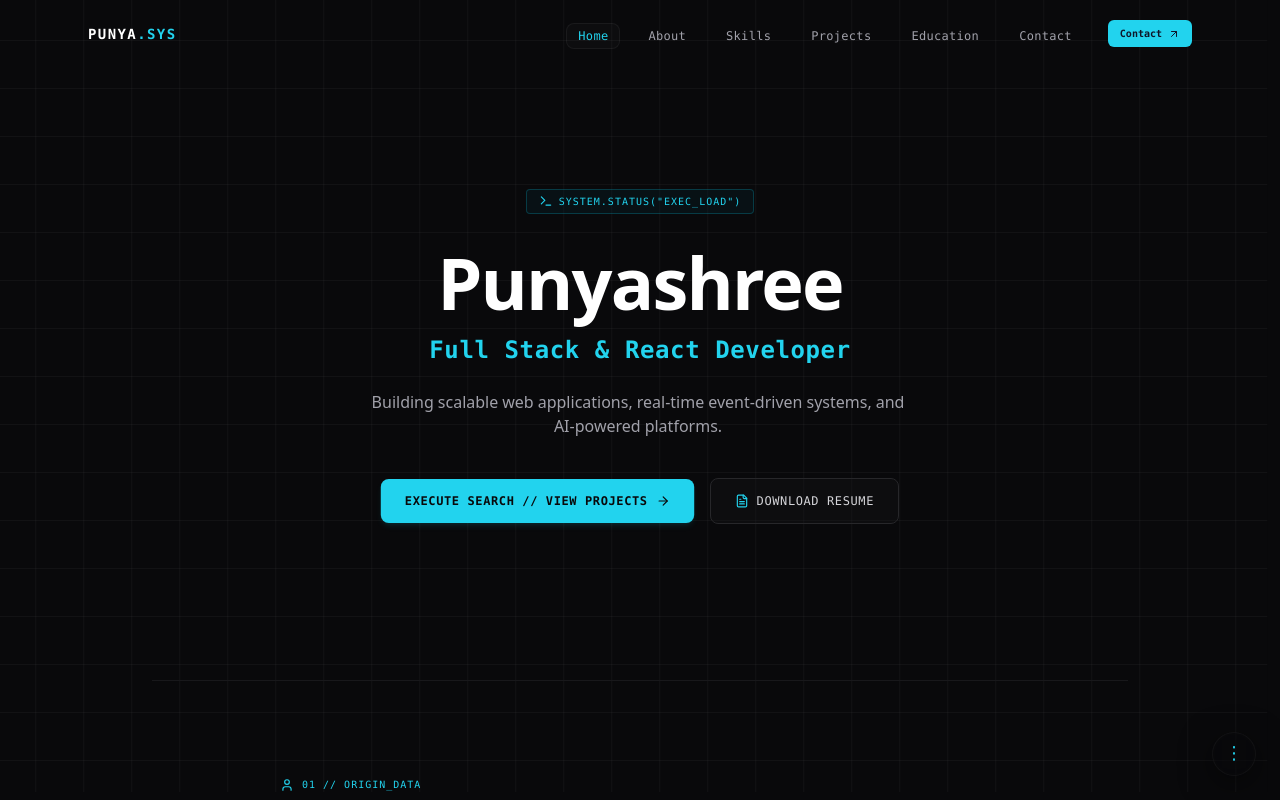
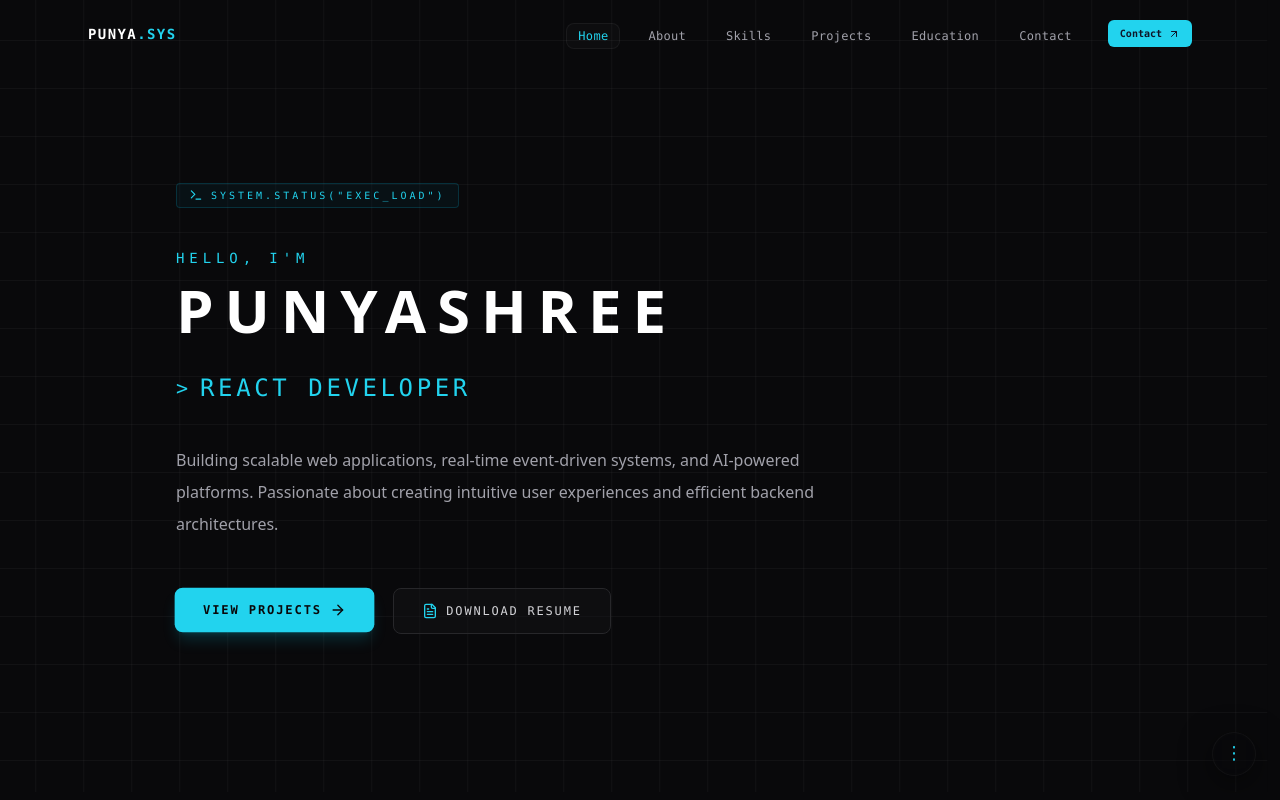
Before and after one commit to Punyashree-4143/Personal-Portfolio, a React (Vite) app: page / in a window 1280 px wide. Shown: the top 800 px of the page. Built offline with nearby package versions, Linux system fonts and the light colour scheme.

Commit message:
Update portfolio UI and hero section

```diff
--- a/src/components/Hero.jsx
+++ b/src/components/Hero.jsx
@@ -1,11 +1,13 @@
-import React from 'react';
-import { motion } from 'framer-motion';
-import { Terminal, FileText, ArrowRight } from 'lucide-react';
+import React, { useEffect, useState } from "react";
+import { motion, AnimatePresence } from "framer-motion";
+import { Terminal, FileText, ArrowRight } from "lucide-react";
 
 export default function Hero() {
   const handleScrollToProjects = (e) => {
     e.preventDefault();
-    const element = document.getElementById('projects');
+
+    const element = document.getElementById("projects");
+
     if (element) {
       const offset = 80;
       const bodyRect = document.body.getBoundingClientRect().top;
@@ -15,83 +17,137 @@ export default function Hero() {
 
       window.scrollTo({
         top: offsetPosition,
-        behavior: 'smooth'
+        behavior: "smooth",
       });
     }
   };
 
+  const roles = [
+    "Full Stack Developer",
+    "Backend Developer",
+    "React Developer",
+    "AI / ML Enthusiast",
+  ];
+
+  const [currentRole, setCurrentRole] = useState(0);
+
+  useEffect(() => {
+    const interval = setInterval(() => {
+      setCurrentRole((prev) => (prev + 1) % roles.length);
+    }, 2500);
+
+    return () => clearInterval(interval);
+  }, []);
+
   const containerVariants = {
-    hidden: { opacity: 0 },
+    hidden: {
+      opacity: 0,
+    },
     visible: {
       opacity: 1,
       transition: {
         staggerChildren: 0.15,
-        delayChildren: 0.1
-      }
-    }
+        delayChildren: 0.15,
+      },
+    },
   };
 
   const childVariants = {
-    hidden: { opacity: 0, y: 20 },
+    hidden: {
+      opacity: 0,
+      y: 25,
+    },
     visible: {
       opacity: 1,
       y: 0,
-      transition: { type: 'spring', stiffness: 100, damping: 15 }
-    }
+      transition: {
+        type: "spring",
+        stiffness: 90,
+        damping: 15,
+      },
+    },
   };
 
-  // Splitting words for pitch reveal
-  const pitchText = "Building scalable web applications, real-time event-driven systems, and AI-powered platforms.";
+  const pitchText =
+    "Building scalable web applications, real-time event-driven systems, and AI-powered platforms. Passionate about creating intuitive user experiences and efficient backend architectures.";
+
   const pitchWords = pitchText.split(" ");
 
   return (
     <section
       id="home"
-      className="relative min-h-[85vh] flex items-center justify-center pt-24 pb-16 overflow-hidden"
+      className="relative min-h-screen flex items-center pt-24 pb-20"
     >
       <motion.div
         variants={containerVariants}
         initial="hidden"
         animate="visible"
-        className="max-w-4xl mx-auto px-6 text-center z-10 relative"
+        className="max-w-6xl mx-auto w-full px-6 relative z-10"
       >
-        {/* Monospace Code Label */}
+        {/* Terminal Badge */}
         <motion.div
           variants={childVariants}
-          className="inline-flex items-center gap-1.5 px-3 py-1 rounded border border-cyan-500/25 bg-cyan-950/20 text-cyan-400 text-[10px] font-mono tracking-widest uppercase mb-8"
+          className="inline-flex items-center gap-2 px-3 py-1 rounded border border-cyan-500/20 bg-cyan-950/20 text-cyan-400 text-[10px] uppercase tracking-[0.3em] font-mono mb-10"
         >
           <Terminal className="w-3.5 h-3.5" />
           <span>system.status("EXEC_LOAD")</span>
         </motion.div>
 
-        {/* Title Stagger */}
+        {/* Hello */}
+        <motion.p
+          variants={childVariants}
+          className="text-cyan-400 uppercase tracking-[0.35em] font-mono text-sm mb-3"
+        >
+          Hello, I'm
+        </motion.p>
+
+        {/* Name */}
         <motion.h1
           variants={childVariants}
-          className="text-5xl sm:text-7xl font-sans font-black tracking-tight text-white mb-4"
+          className="text-3xl sm:text-5xl lg:text-6xl font-black uppercase tracking-[0.18em] text-white leading-none mb-6"
         >
-          Punyashree
+          PUNYASHREE
         </motion.h1>
 
-        {/* Subtitle / Role Stagger */}
+        {/* Animated Role */}
+        <motion.div
+          variants={childVariants}
+          className="h-10 sm:h-12 flex items-center mb-8"
+        >
+          <span className="text-cyan-400 text-xl font-mono mr-3">&gt;</span>
+
+          <AnimatePresence mode="wait">
             <motion.h2
-          variants={childVariants}
-          className="text-lg sm:text-2xl font-mono text-cyan-400 font-semibold mb-6 tracking-wide"
+              key={roles[currentRole]}
+              initial={{ opacity: 0, y: 15 }}
+              animate={{ opacity: 1, y: 0 }}
+              exit={{ opacity: 0, y: -15 }}
+              transition={{ duration: 0.4 }}
+              className="text-lg sm:text-2xl font-mono uppercase tracking-[0.15em] text-cyan-400"
             >
-          Full Stack & React Developer
+              {roles[currentRole]}
             </motion.h2>
+          </AnimatePresence>
+        </motion.div>
 
-        {/* Pitch Stagger (Reveal word-by-word) */}
+        {/* Description */}
         <motion.p
           variants={childVariants}
-          className="text-sm sm:text-base text-zinc-400 max-w-xl mx-auto mb-10 leading-relaxed font-sans"
+          className="max-w-2xl text-zinc-400 text-base leading-8 mb-12"
         >
-          {pitchWords.map((word, idx) => (
+          {pitchWords.map((word, index) => (
             <motion.span
-              key={idx}
+              key={index}
               className="inline-block mr-1"
               variants={{
-                hidden: { opacity: 0, y: 10 },
-                visible: { opacity: 1, y: 0 }
+                hidden: {
+                  opacity: 0,
+                  y: 8,
+                },
+                visible: {
+                  opacity: 1,
+                  y: 0,
+                },
               }}
             >
               {word}
@@ -99,12 +155,11 @@ export default function Hero() {
           ))}
         </motion.p>
 
-        {/* Action Controls */}
+        {/* Buttons */}
         <motion.div
           variants={childVariants}
-          className="flex flex-col sm:flex-row items-center justify-center gap-4"
+          className="flex flex-col sm:flex-row items-start gap-5"
         >
-          {/* Looping pulse button */}
           <motion.a
             href="#projects"
             onClick={handleScrollToProjects}
@@ -114,24 +169,25 @@ export default function Hero() {
             transition={{
               duration: 2.2,
               repeat: Infinity,
-              ease: "easeInOut"
+              ease: "easeInOut",
             }}
-            className="group flex items-center justify-center gap-2 px-6 py-3.5 rounded-lg bg-cyan-400 hover:bg-cyan-300 text-zinc-950 font-mono font-bold text-xs uppercase tracking-wider shadow-md shadow-cyan-400/10 cursor-pointer w-full sm:w-auto"
+            className="group flex items-center gap-2 px-7 py-3.5 rounded-lg bg-cyan-400 hover:bg-cyan-300 text-zinc-950 font-mono font-bold text-xs uppercase tracking-[0.15em] transition-all shadow-lg shadow-cyan-500/20"
           >
-            <span>Execute Search // View Projects</span>
-            <ArrowRight className="w-3.5 h-3.5 group-hover:translate-x-0.5 transition-transform" />
+            <span>View Projects</span>
+
+            <ArrowRight className="w-4 h-4 group-hover:translate-x-1 transition-transform duration-300" />
           </motion.a>
 
           <a
             href="/RESUMEPUNYA.pdf"
             download="Punyashree_Resume.pdf"
-  className="group flex items-center justify-center gap-2 px-6 py-3.5 rounded-lg border border-zinc-800 bg-zinc-900/30 hover:bg-zinc-900/60 text-zinc-300 font-mono text-xs uppercase tracking-wider w-full sm:w-auto"
+            className="group flex items-center gap-2 px-7 py-3.5 rounded-lg border border-zinc-800 bg-zinc-900/40 hover:bg-zinc-900/70 text-zinc-300 font-mono text-xs uppercase tracking-[0.15em] transition-all"
           >
-  <FileText className="w-3.5 h-3.5 text-cyan-400 group-hover:rotate-3 transition-transform" />
+            <FileText className="w-4 h-4 text-cyan-400 group-hover:rotate-6 transition-transform duration-300" />
+
             <span>Download Resume</span>
           </a>
         </motion.div>
-
       </motion.div>
     </section>
   );
--- a/src/components/Projects.jsx
+++ b/src/components/Projects.jsx
@@ -99,7 +99,7 @@ export default function Projects() {
               initial="hidden"
               whileInView="visible"
               viewport={{ once: true, margin: "-80px" }}
-              className="relative group overflow-visible rounded-xl border border-zinc-900 bg-zinc-900/10 p-6 sm:p-8 hover:scale-[1.01] hover:bg-zinc-900/20 transition-all duration-300 flex flex-col justify-between min-h-[250px]"
+              className="relative group overflow-visible rounded-xl border border-zinc-700/70 bg-zinc-900/45 backdrop-blur-sm p-6 sm:p-8 hover:scale-[1.01] hover:border-cyan-400/40 hover:bg-zinc-900/70 transition-all duration-300 flex flex-col justify-between min-h-[250px]"
             >
               {/* Tracing border SVG (Perimeter tracing effect on hover) */}
               <svg className="absolute inset-0 w-full h-full pointer-events-none" fill="none">
```
Lines whose indentation alone changed are shown as unchanged.
